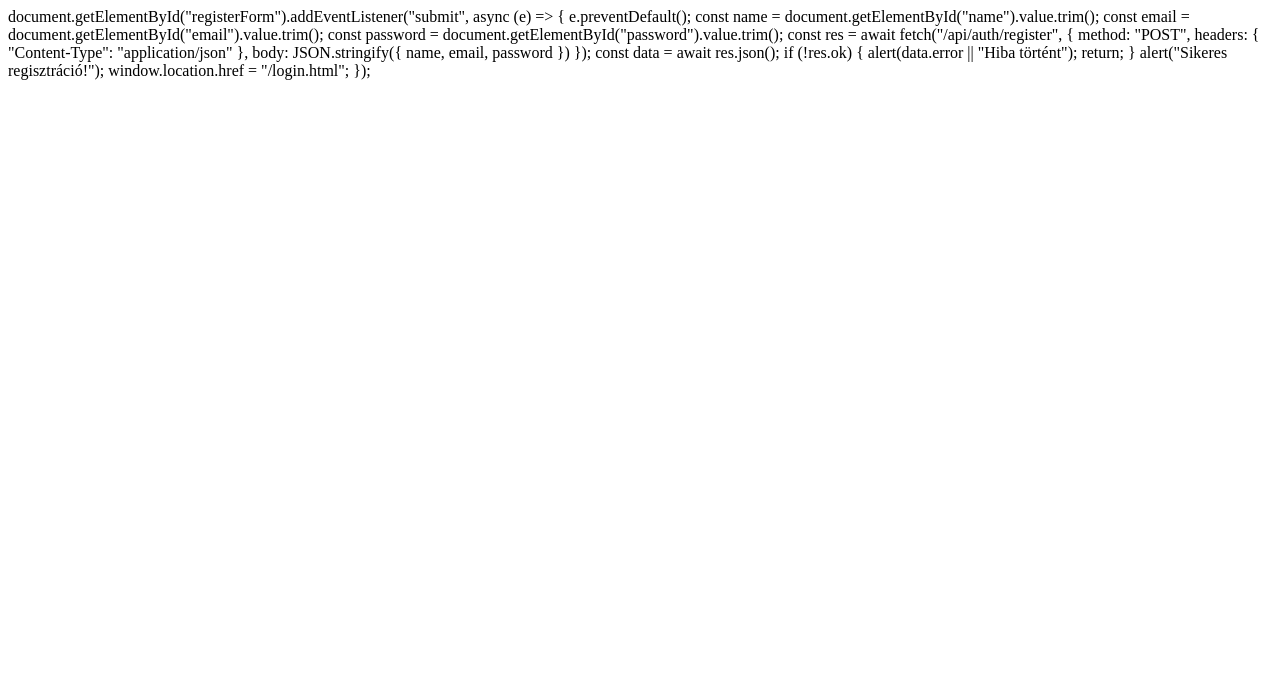
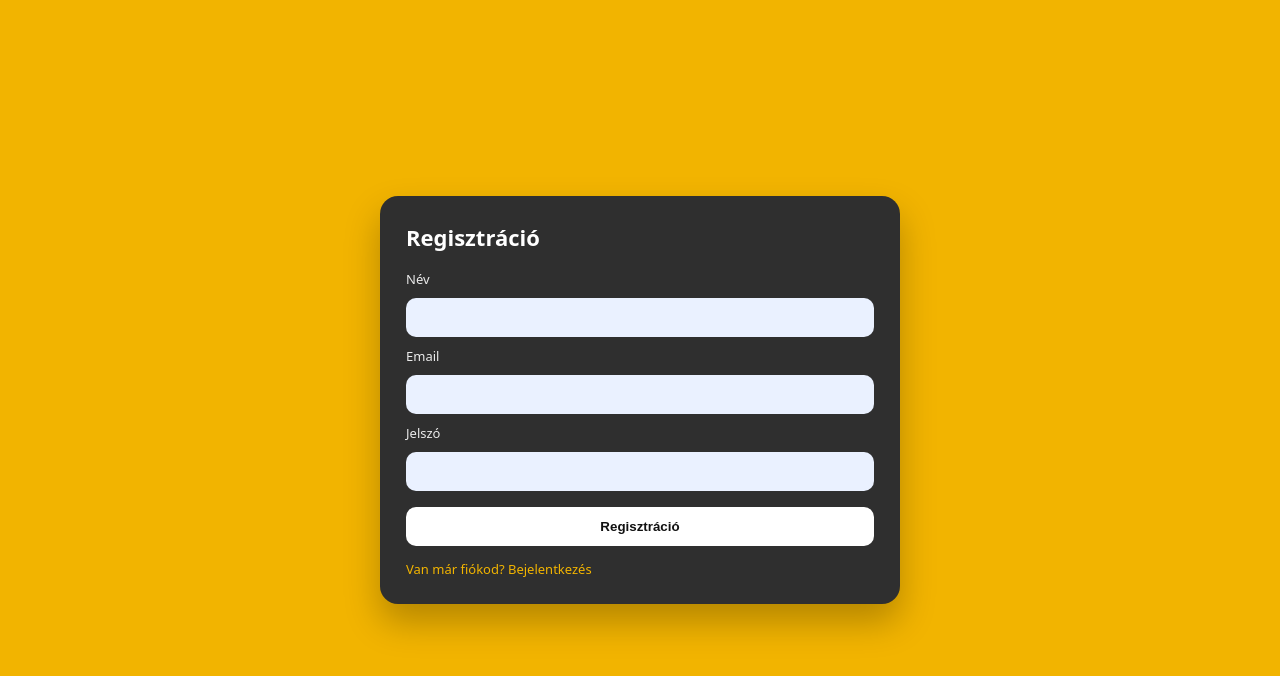
Before and after one commit to GZsL/ugynokseg-online, a website: page public/register.html in a window 1280 px wide. Drawn offline with Linux system fonts and the light colour scheme.

Commit message:
fix login

```diff
--- /dev/null
+++ b/public/auth.css
@@ -0,0 +1,78 @@
+* { box-sizing: border-box; }
+
+html, body {
+  height: 100%;
+  margin: 0;
+  font-family: system-ui, -apple-system, Segoe UI, Roboto, Arial, sans-serif;
+}
+
+.auth-bg {
+  min-height: 100%;
+  background: #f2b400; /* sárga */
+  display: flex;
+  align-items: center;
+  justify-content: center;
+  padding: 32px;
+}
+
+.auth-card {
+  width: min(520px, 92vw);
+  background: #2f2f2f;
+  color: #fff;
+  border-radius: 18px;
+  padding: 26px;
+  box-shadow: 0 18px 35px rgba(0,0,0,.25);
+}
+
+.auth-card h1 {
+  margin: 0 0 18px 0;
+  font-size: 22px;
+}
+
+.auth-form {
+  display: grid;
+  gap: 10px;
+}
+
+.auth-form label {
+  font-size: 13px;
+  opacity: .9;
+}
+
+.auth-form input {
+  width: 100%;
+  padding: 12px 12px;
+  border-radius: 10px;
+  border: 0;
+  outline: none;
+  background: #eaf1ff;
+  color: #111;
+}
+
+.auth-btn {
+  margin-top: 6px;
+  width: 100%;
+  padding: 12px 12px;
+  border-radius: 10px;
+  border: 0;
+  cursor: pointer;
+  background: #f2b400;
+  color: #111;
+  font-weight: 700;
+}
+
+.auth-btn.secondary {
+  background: #ffffff;
+}
+
+.auth-link {
+  margin-top: 4px;
+  display: inline-block;
+  font-size: 13px;
+  color: #f2b400;
+  text-decoration: none;
+}
+
+.auth-link:hover {
+  text-decoration: underline;
+}
--- a/public/login.html
+++ b/public/login.html
@@ -1,24 +1,28 @@
-document.getElementById("loginForm").addEventListener("submit", async (e) => {
-  e.preventDefault();
+<!doctype html>
+<html lang="hu">
+<head>
+  <meta charset="utf-8" />
+  <meta name="viewport" content="width=device-width,initial-scale=1" />
+  <title>Bejelentkezés</title>
+  <link rel="stylesheet" href="/auth.css" />
+</head>
+<body class="auth-bg">
+  <div class="auth-card">
+    <h1>Bejelentkezés</h1>
 
-  const email = document.getElementById("email").value.trim();
-  const password = document.getElementById("password").value.trim();
+    <form id="loginForm" class="auth-form">
+      <label>Email</label>
+      <input id="email" type="email" autocomplete="email" required />
 
-  const res = await fetch("/api/auth/login", {
-    method: "POST",
-    headers: {
-      "Content-Type": "application/json"
-    },
-    body: JSON.stringify({ email, password })
-  });
+      <label>Jelszó</label>
+      <input id="password" type="password" autocomplete="current-password" required />
 
-  const data = await res.json();
+      <button type="submit" class="auth-btn">Belépés</button>
 
-  if (!res.ok) {
-    alert(data.error || "Hiba történt");
-    return;
-  }
+      <a class="auth-link" href="/register.html">Regisztráció</a>
+    </form>
+  </div>
 
-  localStorage.setItem("user", JSON.stringify(data.user));
-  window.location.href = "/lobby.html";
-});
+  <script src="/login.js" defer></script>
+</body>
+</html>
--- a/public/register.html
+++ b/public/register.html
@@ -1,25 +1,31 @@
-document.getElementById("registerForm").addEventListener("submit", async (e) => {
-  e.preventDefault();
+<!doctype html>
+<html lang="hu">
+<head>
+  <meta charset="utf-8" />
+  <meta name="viewport" content="width=device-width,initial-scale=1" />
+  <title>Regisztráció</title>
+  <link rel="stylesheet" href="/auth.css" />
+</head>
+<body class="auth-bg">
+  <div class="auth-card">
+    <h1>Regisztráció</h1>
 
-  const name = document.getElementById("name").value.trim();
-  const email = document.getElementById("email").value.trim();
-  const password = document.getElementById("password").value.trim();
+    <form id="registerForm" class="auth-form">
+      <label>Név</label>
+      <input id="name" type="text" autocomplete="name" required />
 
-  const res = await fetch("/api/auth/register", {
-    method: "POST",
-    headers: {
-      "Content-Type": "application/json"
-    },
-    body: JSON.stringify({ name, email, password })
-  });
+      <label>Email</label>
+      <input id="email" type="email" autocomplete="email" required />
 
-  const data = await res.json();
+      <label>Jelszó</label>
+      <input id="password" type="password" autocomplete="new-password" required />
 
-  if (!res.ok) {
-    alert(data.error || "Hiba történt");
-    return;
-  }
+      <button type="submit" class="auth-btn secondary">Regisztráció</button>
 
-  alert("Sikeres regisztráció!");
-  window.location.href = "/login.html";
-});
+      <a class="auth-link" href="/login.html">Van már fiókod? Bejelentkezés</a>
+    </form>
+  </div>
+
+  <script src="/register.js" defer></script>
+</body>
+</html>
--- /dev/null
+++ b/public/register.js
@@ -0,0 +1,28 @@
+document.addEventListener("DOMContentLoaded", () => {
+  const form = document.getElementById("registerForm");
+  if (!form) return;
+
+  form.addEventListener("submit", async (e) => {
+    e.preventDefault();
+
+    const name = document.getElementById("name").value.trim();
+    const email = document.getElementById("email").value.trim();
+    const password = document.getElementById("password").value.trim();
+
+    const res = await fetch("/api/auth/register", {
+      method: "POST",
+      headers: { "Content-Type": "application/json" },
+      body: JSON.stringify({ name, email, password })
+    });
+
+    const data = await res.json().catch(() => ({}));
+
+    if (!res.ok) {
+      alert((data && data.error) ? data.error : "Hiba történt");
+      return;
+    }
+
+    alert("Sikeres regisztráció!");
+    window.location.href = "/login.html";
+  });
+});
```
Also changed, not shown: public/login.js (added, +30 -0 lines).
